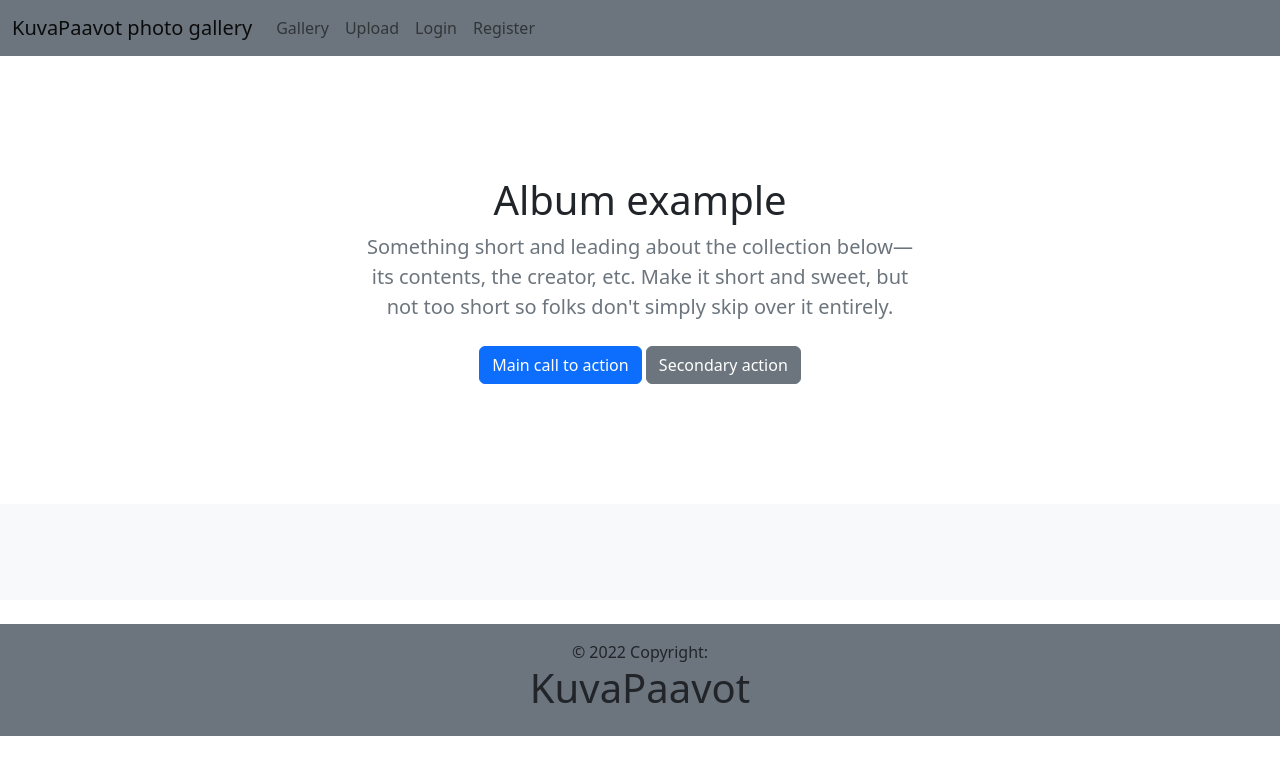
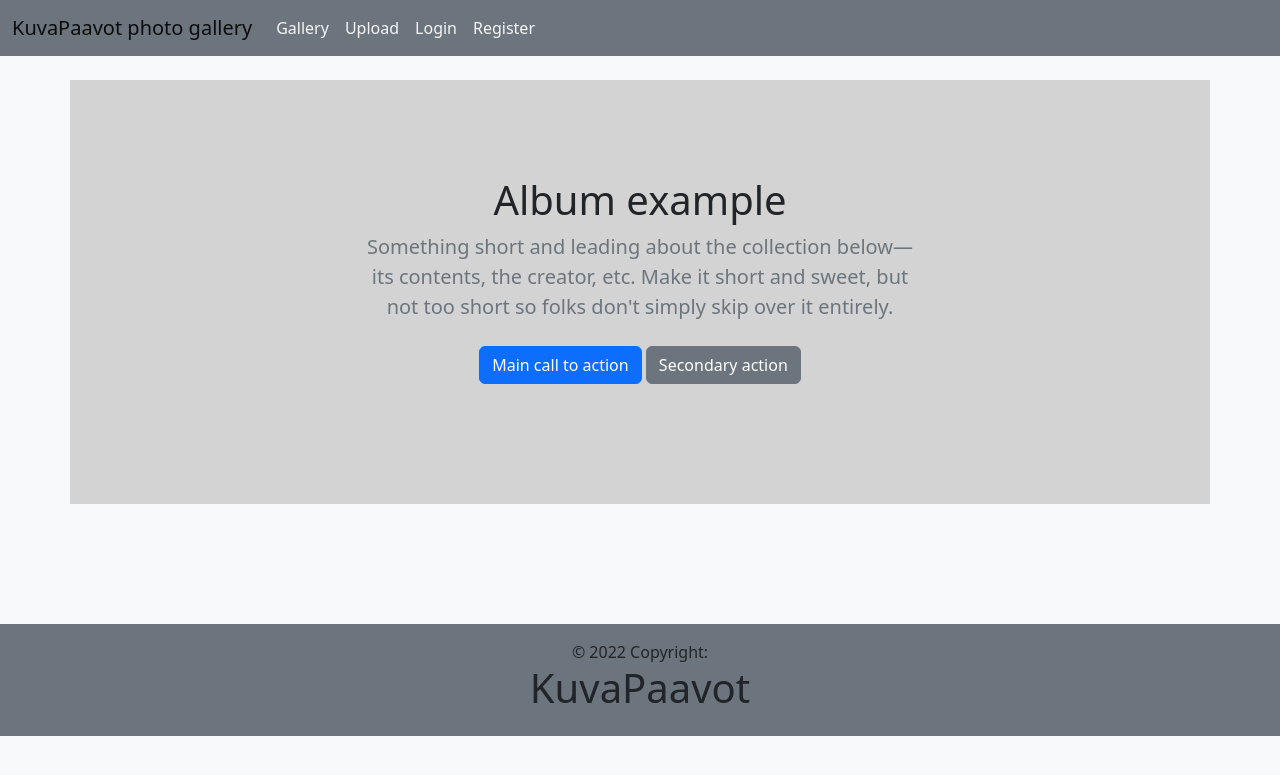
Before and after one commit to hamk-webdev-intim21a6/KuvaPaavot, a Django app: page / in a window 1280 px wide. Shown: the top 775 px of the page. Run offline with Django 3.2, Linux system fonts and the light colour scheme; data that the repository does not hold is empty.

Commit message:
css cosmetic changes

```diff
--- a/gallery/static/css/style.css
+++ b/gallery/static/css/style.css
@@ -10,6 +10,18 @@
     padding: 10px;
 } */
 
+body {
+    background-color: #f8f9fa;
+}
+
+.nav-link {
+    color: whitesmoke;
+}
+
+#top_container {
+    background-color: lightgrey;
+}
+
 .card-img-top {
     min-height: 400px;
     max-height: 400px;
--- a/gallery/templates/gallery/index.html
+++ b/gallery/templates/gallery/index.html
@@ -71,7 +71,7 @@
             <img id="image" src="{{ post.image.url }}" class="img-fluid"/>
   </div> -->
 
-  <section class="py-5 text-center container">
+  <section class="py-5 text-center container" id="top_container">
     <div class="row py-lg-5">
       <div class="col-lg-6 col-md-8 mx-auto">
         <h1 class="fw-light">Album example</h1>
--- a/gallery/templates/gallery/upload.html
+++ b/gallery/templates/gallery/upload.html
@@ -6,7 +6,8 @@
 <form method = "post" enctype="multipart/form-data" style="max-height: 300px; max-width: 200px;">
     {% csrf_token %}
     {{ form.as_p }}
-    <button type="submit">Upload</button>
+    <input type="submit" value="Submit" class="btn btn-secondary">
+    <!-- <button type="submit">Upload</button> -->
 </form>
 {% else %}
 <p>You need to <a href="{% url 'login' %}">sign in</a> first.</p>
--- a/members/templates/authenticate/login.html
+++ b/members/templates/authenticate/login.html
@@ -14,7 +14,7 @@
       <label for="exampleInputPassword1" class="form-label">Password</label>
       <input type="password" class="form-control" name="password">
     </div>
-<input type="submit" value="Submit" class="btn btn-secondary">
+  <input type="submit" value="Submit" class="btn btn-secondary">
 </form>
 </div>
 {% endblock %}
```
Also changed, not shown: gallery/templates/gallery/success.html (+5 -3 lines).
